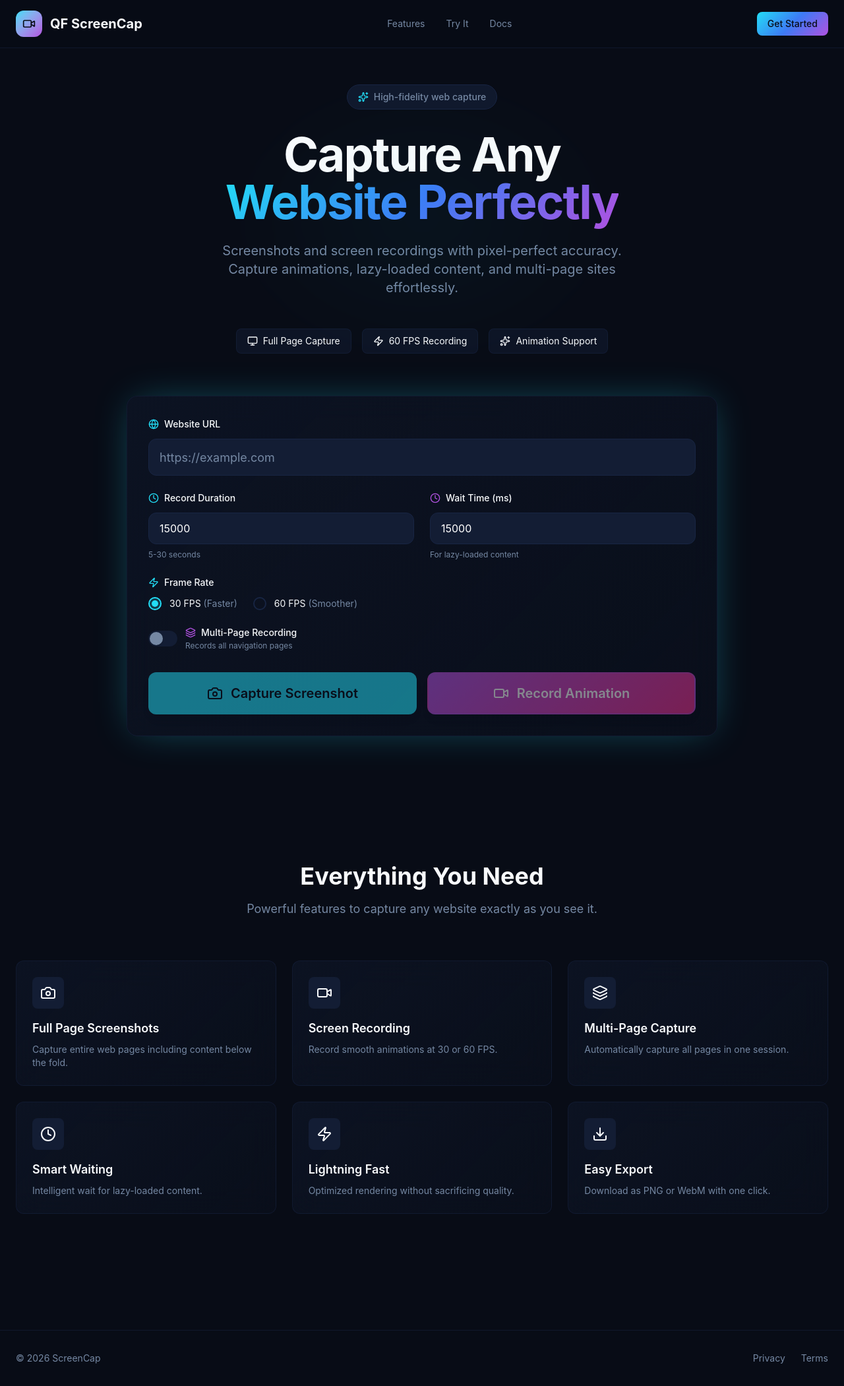
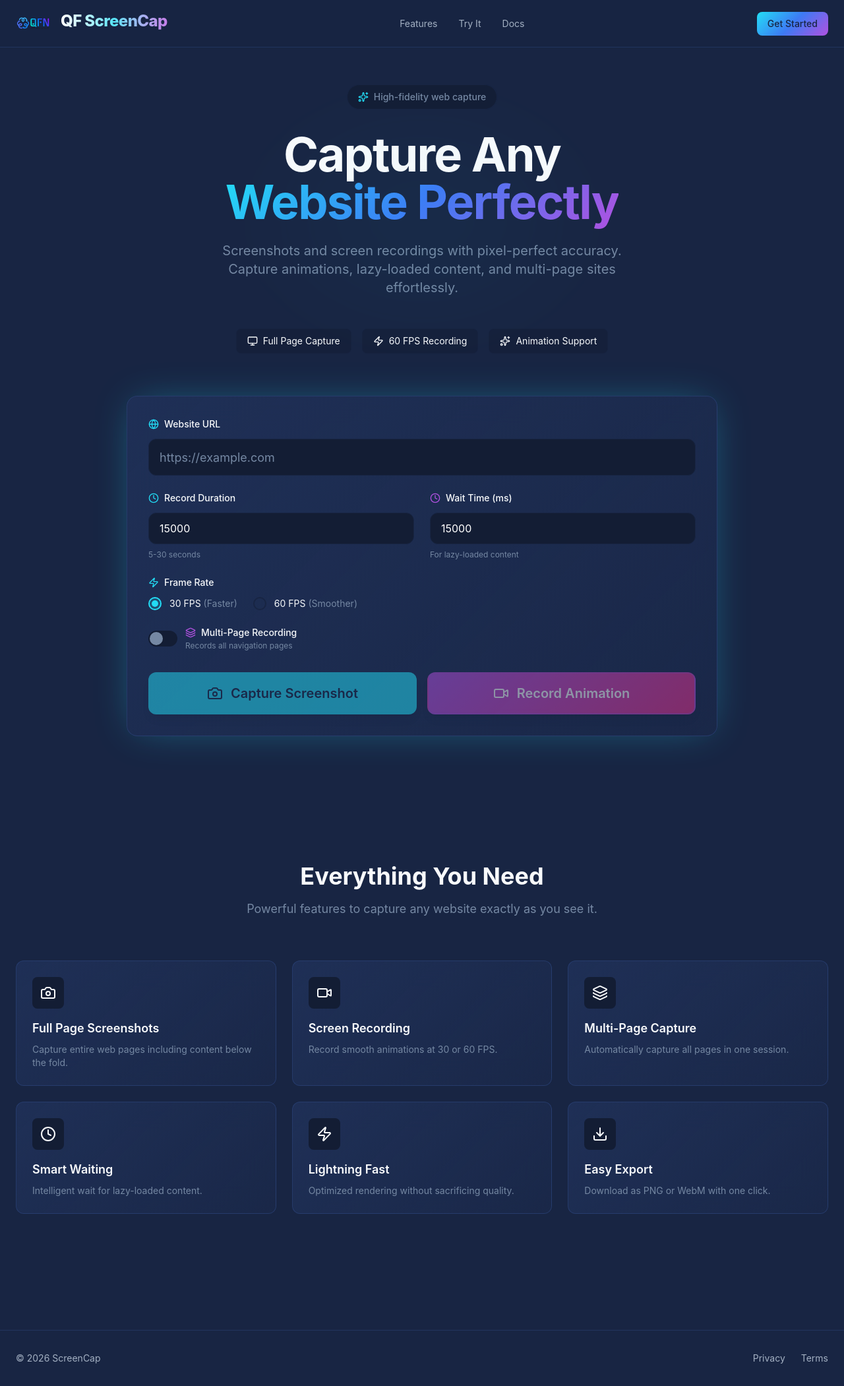
Before and after one commit to hemmi2020/qf-screen-cap, a Next.js app: page / in a window 1280 px wide. Shown: the whole page at 66% size. Built offline with nearby package versions, Linux system fonts and the light colour scheme.

Commit message:
ui changes

```diff
--- a/src/app/components/Header.jsx
+++ b/src/app/components/Header.jsx
@@ -1,20 +1,18 @@
-import { Video } from 'lucide-react';
+import Image from 'next/image';
 
 export default function Header() {
   return (
-    <header className="fixed top-0 left-0 right-0 z-50 backdrop-blur-xl bg-[hsl(222_47%_6%/0.8)] border-b border-[hsl(222_47%_18%/0.5)]">
-      <div className="max-w-7xl mx-auto px-6 py-4 flex items-center justify-between">
+    <header className="fixed top-0 left-0 right-0 z-50 backdrop-blur-xl bg-[hsl(222_47%_18%/0.9)] border-b border-[hsl(222_47%_30%/0.6)] h-[72px]">
+      <div className="max-w-7xl mx-auto px-6 h-full flex items-center justify-between">
         <div className="flex items-center gap-3">
-          <div className="w-10 h-10 rounded-xl bg-gradient-to-br from-[hsl(187_92%_55%)] to-[hsl(280_70%_60%)] flex items-center justify-center">
-            <Video className="w-5 h-5 text-[hsl(222_47%_6%)]" />
-          </div>
-          <span className="text-xl font-bold">QF ScreenCap</span>
+          <Image src="/QFN-final-logo-black-line.-Edit.svg" alt="QF Logo" width={56} height={56} className="rounded-xl" />
+          <span className="text-2xl mb-2 font-extrabold tracking-tight bg-gradient-to-r from-white via-[hsl(187_92%_65%)] to-[hsl(280_70%_70%)] bg-clip-text text-transparent">QF ScreenCap</span>
         </div>
 
         <nav className="hidden md:flex items-center gap-8">
-          <a href="#features" className="text-sm text-[hsl(215_20%_55%)] hover:text-white transition-colors">Features</a>
-          <a href="#tool" className="text-sm text-[hsl(215_20%_55%)] hover:text-white transition-colors">Try It</a>
-          <a href="#docs" className="text-sm text-[hsl(215_20%_55%)] hover:text-white transition-colors">Docs</a>
+          <a href="#features" className="text-sm text-[hsl(215_20%_70%)] hover:text-white transition-colors">Features</a>
+          <a href="#tool" className="text-sm text-[hsl(215_20%_70%)] hover:text-white transition-colors">Try It</a>
+          <a href="#docs" className="text-sm text-[hsl(215_20%_70%)] hover:text-white transition-colors">Docs</a>
         </nav>
 
         <button className="btn-gradient px-4 py-2 rounded-lg text-sm font-medium">
--- a/src/app/globals.css
+++ b/src/app/globals.css
@@ -2,17 +2,17 @@
 
 @layer base {
   :root {
-    --background: 222 47% 6%;
+    --background: 222 47% 18%;
     --foreground: 210 40% 98%;
-    --card: 222 47% 8%;
+    --card: 222 47% 22%;
     --card-foreground: 210 40% 98%;
     --primary: 187 92% 55%;
-    --primary-foreground: 222 47% 6%;
-    --secondary: 222 47% 14%;
-    --muted: 222 47% 12%;
-    --muted-foreground: 215 20% 55%;
+    --primary-foreground: 222 47% 18%;
+    --secondary: 222 47% 26%;
+    --muted: 222 47% 24%;
+    --muted-foreground: 215 20% 72%;
     --accent: 280 70% 60%;
-    --border: 222 47% 18%;
+    --border: 222 47% 32%;
     --destructive: 0 84% 60%;
     --radius: 0.75rem;
   }
@@ -35,9 +35,9 @@
 
 @layer components {
 .glass-card {
-  background: linear-gradient(135deg, hsl(222 47% 10% / 0.8) 0%, hsl(222 47% 8% / 0.6) 100%);
+  background: linear-gradient(135deg, hsl(222 47% 24% / 0.85) 0%, hsl(222 47% 20% / 0.7) 100%);
   backdrop-filter: blur(20px);
-  border: 1px solid hsl(222 47% 18% / 0.5);
+  border: 1px solid hsl(222 47% 34% / 0.6);
 }
 
 .gradient-text {
--- a/src/app/layout.jsx
+++ b/src/app/layout.jsx
@@ -12,8 +12,11 @@ const geistMono = Geist_Mono({
 });
 
 export const metadata = {
-  title: "Create Next App",
-  description: "Generated by create next app",
+  title: "QF ScreenCap - Screenshot & Screen Recording Tool",
+  description: "Capture screenshots and record your screen with QF ScreenCap",
+  icons: {
+    icon: '/QFN-final-logo-black-line.-Edit.svg',
+  },
 };
 
 export default function RootLayout({ children }) {
--- a/src/app/page.jsx
+++ b/src/app/page.jsx
@@ -18,12 +18,12 @@ export default function Home() {
         </div>
       </main>
 
-      <footer className="border-t border-[hsl(222_47%_18%/0.5)] py-8 px-6">
+      <footer className="border-t border-[hsl(222_47%_30%/0.6)] py-8 px-6">
         <div className="max-w-7xl mx-auto flex flex-col md:flex-row items-center justify-between gap-4">
-          <p className="text-sm text-[hsl(215_20%_55%)]">© 2026 ScreenCap</p>
+          <p className="text-sm text-[hsl(215_20%_70%)]">© 2026 ScreenCap</p>
           <div className="flex gap-6">
-            <a href="#" className="text-sm text-[hsl(215_20%_55%)] hover:text-white">Privacy</a>
-            <a href="#" className="text-sm text-[hsl(215_20%_55%)] hover:text-white">Terms</a>
+            <a href="#" className="text-sm text-[hsl(215_20%_70%)] hover:text-white">Privacy</a>
+            <a href="#" className="text-sm text-[hsl(215_20%_70%)] hover:text-white">Terms</a>
           </div>
         </div>
       </footer>
```
Also changed, not shown: public/QFN-final-logo-black-line.-Edit.svg (added).
